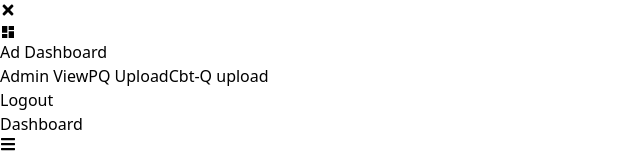
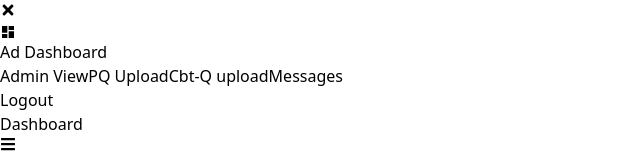
Before and after one commit to Xomcreate/elesson, a React (Vite) app: page /codecraft in a window 1280 px wide. Shown: the top 156 px of the page, without its empty margins (0-640 px from the left). Built offline with nearby package versions, Linux system fonts and the light colour scheme.

Commit message:
Update Admin.jsx

```diff
--- a/src/DashboardComponents/Admin.jsx
+++ b/src/DashboardComponents/Admin.jsx
@@ -2,11 +2,11 @@ import React, { useState } from 'react';
 import { MdDashboard } from "react-icons/md";
 import { FaBars, FaTimes } from "react-icons/fa";
 import { useNavigate } from 'react-router-dom';
-import WelcomeAdmin from '../DashboardmenuComponets/WelcomeAdmin'
-import AdminView from '../DashboardmenuComponets/AdminView'
-import PastquestionsUpload from '../DashboardmenuComponets/PastquestionUpload'
-import CbtquestionUpload from '../DashboardmenuComponets/CbtquestionUpload'
-
+import WelcomeAdmin from '../DashboardmenuComponets/WelcomeAdmin';
+import AdminView from '../DashboardmenuComponets/AdminView';
+import PastquestionsUpload from '../DashboardmenuComponets/PastquestionUpload';
+import CbtquestionUpload from '../DashboardmenuComponets/CbtquestionUpload';
+import ContactMessages from '../DashboardmenuComponets/ContactMessages';
 
 function Admin() {
   const [activeSection, setActiveSection] = useState(''); // Default: no section is active
@@ -16,6 +16,11 @@ function Admin() {
   const handleLogout = () => {
     console.log('User logged out'); // You can also clear session storage or cookies here
     navigate('/'); // Redirect to the Logout component
+  };
+
+  const handleSectionClick = (section) => {
+    setActiveSection(section);
+    setIsSidebarOpen(false); // Close the hamburger menu
   };
 
   return (
@@ -37,9 +42,9 @@ function Admin() {
         </div>
 
         {/* Dashboard Header */}
-        <div className="flex  items-center space-x-2 text-xl font-bold text-gray-800 hover:text-orange-500 transition">
+        <div className="flex items-center space-x-2 text-xl font-bold text-gray-800 hover:text-orange-500 transition">
           <MdDashboard className="text-2xl text-orange-500" />
-          <span >Ad Dashboard</span>
+          <span>Ad Dashboard</span>
         </div>
 
         {/* Sidebar Options */}
@@ -48,7 +53,7 @@ function Admin() {
             className={`w-full text-left px-4 py-2 rounded-md font-semibold ${
               activeSection === 'AdminView' ? 'bg-orange-500 text-white' : 'hover:bg-orange-100'
             }`}
-            onClick={() => setActiveSection('AdminView')}
+            onClick={() => handleSectionClick('AdminView')}
           >
             Admin View
           </button>
@@ -56,7 +61,7 @@ function Admin() {
             className={`w-full text-left px-4 py-2 rounded-md font-semibold ${
               activeSection === 'PQ' ? 'bg-orange-500 text-white' : 'hover:bg-orange-100'
             }`}
-            onClick={() => setActiveSection('PQ')}
+            onClick={() => handleSectionClick('PQ')}
           >
             PQ Upload
           </button>
@@ -64,10 +69,19 @@ function Admin() {
             className={`w-full text-left px-4 py-2 rounded-md font-semibold ${
               activeSection === 'Cbt-Q' ? 'bg-orange-500 text-white' : 'hover:bg-orange-100'
             }`}
-            onClick={() => setActiveSection('Cbt-Q')}
+            onClick={() => handleSectionClick('Cbt-Q')}
           >
             Cbt-Q upload
           </button>
+          <button
+            className={`w-full text-left px-4 py-2 rounded-md font-semibold ${
+              activeSection === 'messages' ? 'bg-orange-500 text-white' : 'hover:bg-orange-100'
+            }`}
+            onClick={() => handleSectionClick('messages')}
+          >
+            Messages
+          </button>
+
         </nav>
 
         {/* Logout Button */}
@@ -91,6 +105,7 @@ function Admin() {
       {/* Main Content */}
       <main className="col-span-9 lg:col-span-10 p-6 bg-gray-200 shadow-inner">
         {/* Render Section Based on Active Tab */}
+        {activeSection === 'messages' && <ContactMessages />}
         {activeSection === 'Cbt-Q' && <CbtquestionUpload />}
         {activeSection === 'PQ' && <PastquestionsUpload />}
         {activeSection === 'AdminView' && <AdminView />}
@@ -100,4 +115,4 @@ function Admin() {
   );
 }
 
-export default Admin
+export default Admin;
```
